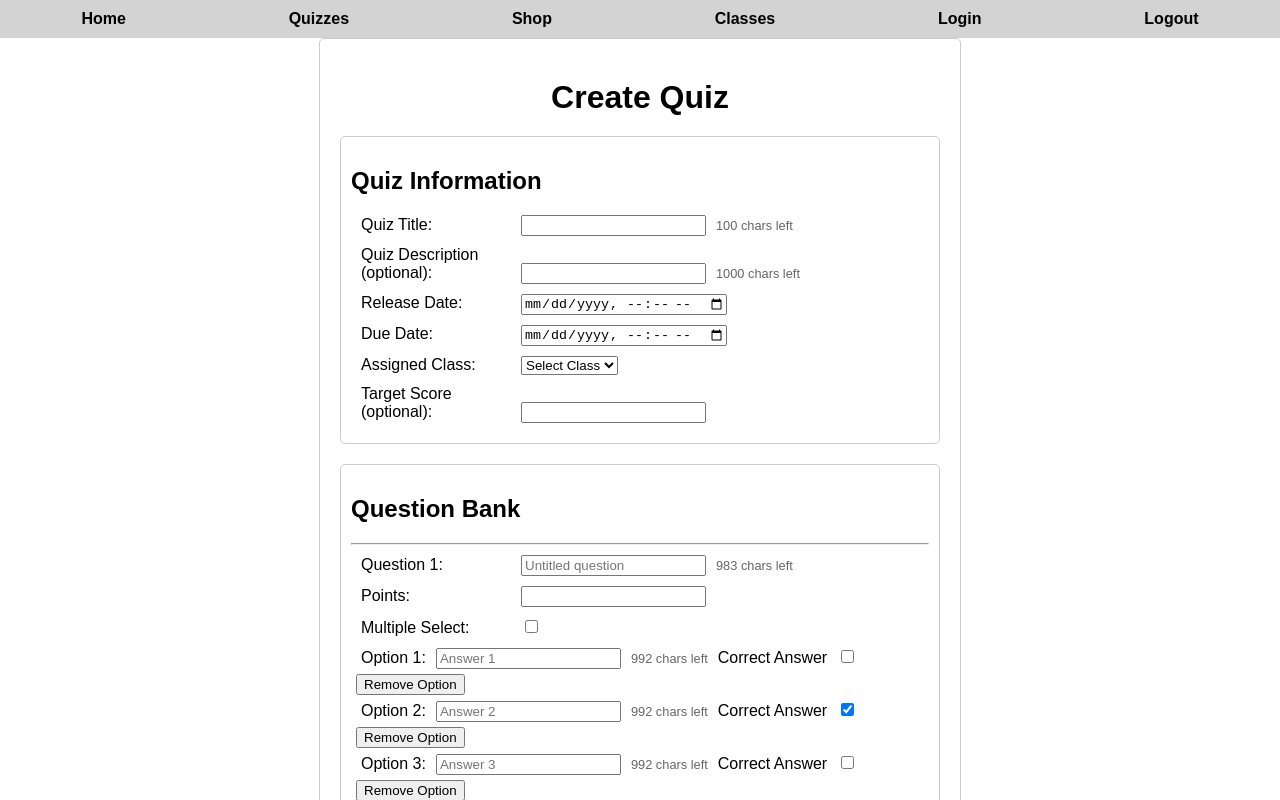
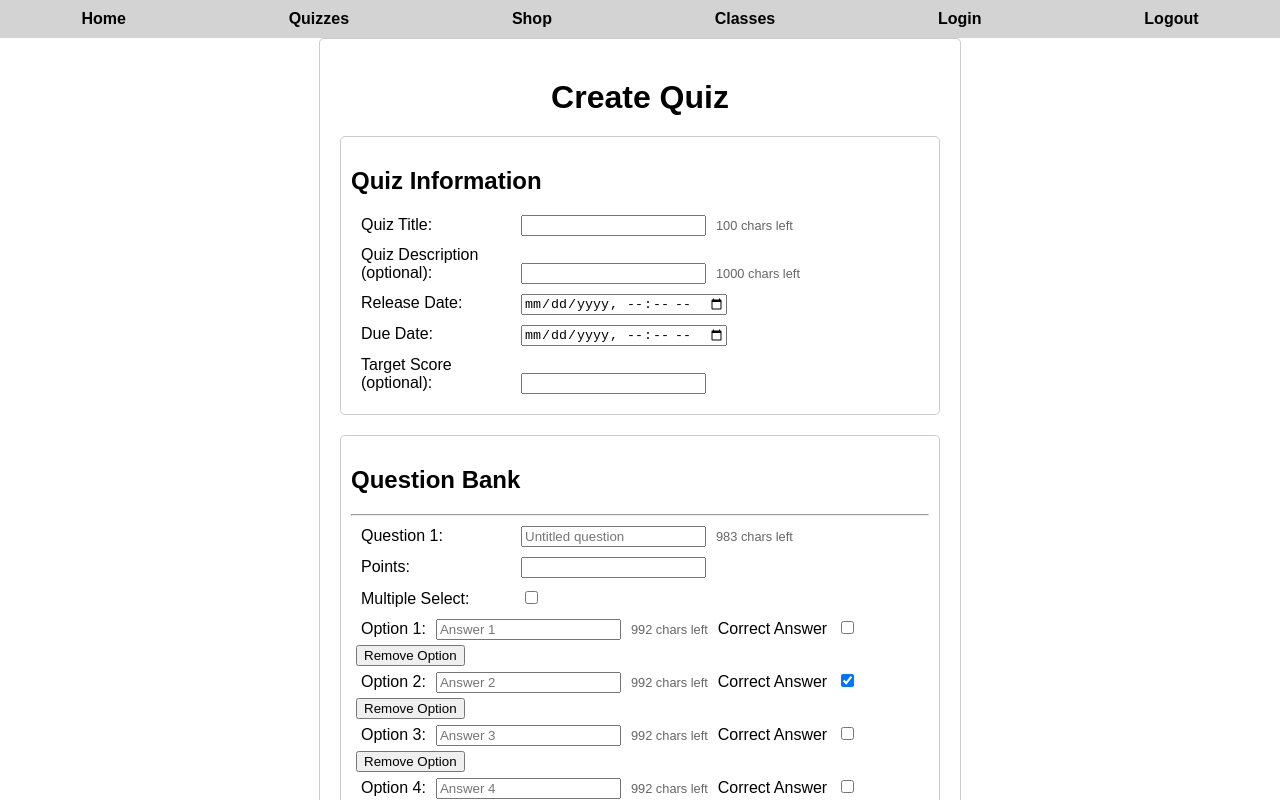
Before and after one commit to kierin-101/466-study-app, a React (Vite) app in the folder study-app/: page /createQuiz in a window 1280 px wide. Shown: the top 800 px of the page. Built offline with nearby package versions, Linux system fonts and the light colour scheme.

Commit message:
added pulling class id from url search and fixed ensuring questions have 1+ correct answers

```diff
--- a/study-app/src/components/CreateQuiz.jsx
+++ b/study-app/src/components/CreateQuiz.jsx
@@ -5,7 +5,6 @@ export default function CreateQuiz() {
   const [quizDescription, setQuizDescription] = useState('');
   const [releaseDate, setReleaseDate] = useState('');
   const [dueDate, setDueDate] = useState('');
-  const [assignedClass, setAssignedClass] = useState('');
   const [targetScore, setTargetScore] = useState(0);
   const [questionBank, setQuestionBank] = useState([
     {
@@ -31,21 +30,20 @@ export default function CreateQuiz() {
   function handleSubmit(e) {
     e.preventDefault();
     // check to make sure each question has at least one correct answer
-    // const questionsMissingCorrectAnswer = questionBank.filter(question => {
-    //   const correctAnswers = question.options.filter(option => option.isCorrect);
-    //   return correctAnswers.length === 0;
-    // });
-    // if (questionsMissingCorrectAnswer) {
-    //   alert(`Question(s) ${questionsMissingCorrectAnswer.map((q, index) => index + 1).join(', ')} are missing correct answers.`);
-    //   return;
-    // }
+    const questionsMissingCorrectAnswer = questionBank.filter(question => {
+      return question.options.filter(option => option.isCorrect).length === 0;
+    });
+    if (questionsMissingCorrectAnswer.length > 0) {
+      alert(`Question(s) ${questionsMissingCorrectAnswer.map((q, index) => index + 1).join(', ')} missing correct answers.`);
+      return;
+    }
     const quizData = {
       title: quizTitle,
       description: quizDescription,
       releaseDate: releaseDate,
       dueDate: dueDate,
       questions: questionBank,
-      assignedClass: assignedClass,
+      assignedClass: new URLSearchParams(window.location.search).get('class'),
       targetScore: targetScore
     };
     console.log('Quiz Data:', quizData);
@@ -198,7 +196,6 @@ export default function CreateQuiz() {
           maxLength={1000}
           value={quizDescription}
           onChange={(e) => setQuizDescription(e.target.value)}
-          required
         />
         <span className="char-counter">
           {1000 - quizDescription.length} chars left
@@ -215,18 +212,6 @@ export default function CreateQuiz() {
         <input id="dueDate" type="datetime-local" required onChange={
           (e) => setDueDate(e.target.value)
         } />
-      </div>
-      <div className="row">
-        <label for="assignedClass">Assigned Class:</label>
-        <select id="assignedClass" onChange={
-          (e) => setAssignedClass(e.target.value)
-        } required>
-          <option value="">Select Class</option>
-          <option value="class1">Class 1</option>
-          <option value="class2">Class 2</option>
-          <option value="class3">Class 3</option>
-          <option value="class4">Class 4</option>
-        </select>
       </div>
       <div className="row">
         <label for="targetScore">Target Score (optional):</label>
```
